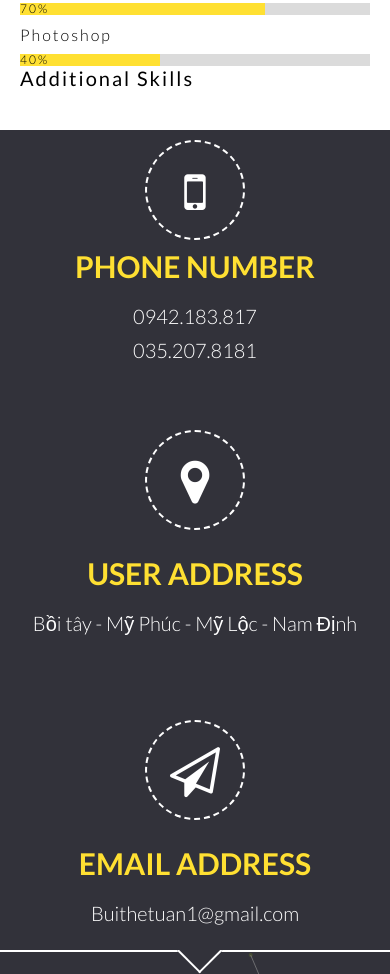
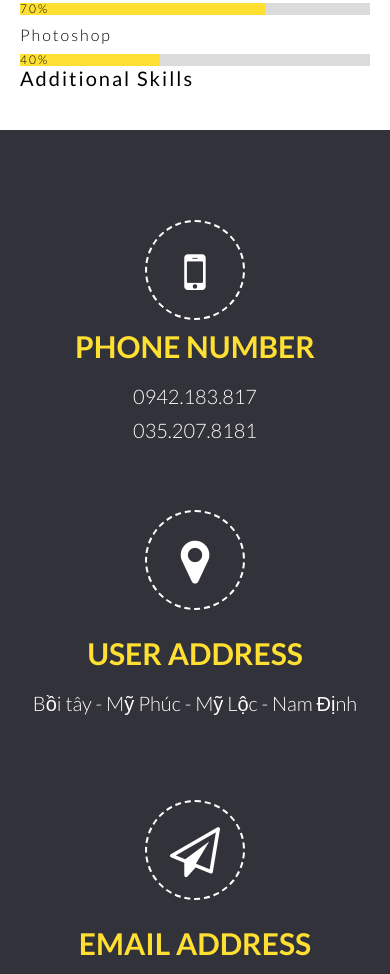
Before and after one commit to Tuanbui96/resume, a website: page index.html in a window 390 px wide. Shown: the part 1895-2869 px from the top of the page. Drawn offline with Linux system fonts and the light colour scheme.

Commit message:
about-contact reponsive fix

```diff
--- a/resources/scss/main.scss
+++ b/resources/scss/main.scss
@@ -631,13 +631,13 @@ html, body{
 	.section-about .col-1-of-3:nth-child(3){
 		order: 2;
 	}
-	.about-contact{
-		order: 3;
-	}
+
 	.about-contact{
 		display: flex;
 		flex-direction: column;
 		height: auto;
+		padding: 8rem 0;
+		order: 3;
 
 		&__text{
 
```
Also changed, not shown: resources/css/style.css.
